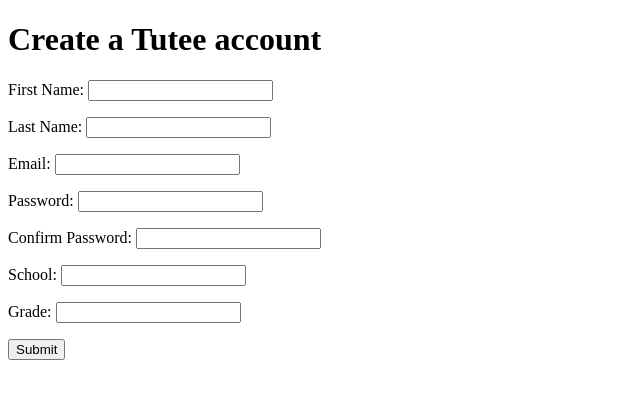
After one commit to IsaacGluck/Tutee, a Flask app: template templates/register_tutee.html in a window 1280 px wide. The commit adds this page. Shown: the top 399 px of the page, without its empty margins (0-640 px from the left). Run offline with Flask 2, Linux system fonts and the light colour scheme; the template is opened without the code that fills it, so the values that code supplies are empty; parts of the project's set-up code (start-up, migrations or seed data) failed here and were passed over.

Commit message:
Created separat register pages for tutors and tutees

```diff
--- a/app.py
+++ b/app.py
@@ -11,33 +11,36 @@ db = conn['users']
 def index():
 	return render_template("base.html")
 
-def create_account(email, password, first_name, last_name):
-	new_user = {
-		'email': email,
-		'password': password,
-		'first_name': first_name,
-		'last_name': last_name,
-	}
-	return db.accounts.insert(new_user)
+def create_account(user_type, account):
+	if user_type == "tutor":
+		return db.tutors.insert(account)
+	return db.tutees.insert(account)
 
-@app.route("/register", methods=["GET", "POST"])
-def register():
+@app.route("/register/<user_type>", methods=["GET", "POST"])
+def register(user_type):
+	base_url = "register_" + user_type + ".html"
 	if request.method == "GET":
-		return render_template("register.html")
+		return render_template(base_url)
 	else:
-		first_name = request.form["first_name"]
-		last_name = request.form["last_name"]
-		email = request.form["email"]
-		password = request.form["password"]
+		account = {}
+		account['first_name'] = request.form["first_name"]
+		account['last_name'] = request.form["last_name"]
+		account['email'] = request.form["email"]
+		account['password'] = request.form["password"]
 		confirm_password = request.form["confirm_password"]
+		account['school'] = request.form["school"]
+		account['grade'] = request.form["grade"]
+		if user_type == "tutor":
+			account['courses'] = request.form["courses"]
+			account['subjects'] = request.form["subjects"]
 		if request.form['b'] == "Submit":
-			if password == confirm_password:
-				create_account(email, password, first_name, last_name)
-				flash("You have succesfully created an account")
+			if account['password'] == confirm_password:
+				create_account(user_type, account)
+				flash(user_type + ": You have succesfully created an account")
 				return render_template("base.html")
 			else:
 				flash("Passwords do not match")
-				return render_template("register.html")
+				return render_template(base_url)
 
 if __name__ == "__main__":
 	app.debug = True
--- a/templates/base.html
+++ b/templates/base.html
@@ -7,7 +7,9 @@
     {% endfor %}
   {% endif %}
 {% endwith %}
+{% block head %}
 <title>Tutor/Tutee</title>
+{% endblock %}
 {% block body %}
 	Hello!
 {% endblock %}
--- a/templates/register.html
+++ b/templates/register.html
@@ -1,22 +1,25 @@
 {% extends "base.html" %}
+
 {% block body %}
-	<h1> Create an account </h1>
-	<form method="POST">
-		First Name:<br>
-		<input type="text" name="first_name">
-		<br>
-		Last Name:<br>
-		<input type="text" name="last_name">
-		<br>
-		Email:<br>
-		<input type="text" name="email">
-		<br>
-		Password:<br>
-		<input type="password" name="password">
-		<br>
-		Confirm Password:<br>
-		<input type="password" name="confirm_password">
-		<br>
-		<button type="submit" name="b" value="Submit">Submit</button>
+	{% block header %}{% endblock %}
+	<form method="POST" id="info">
+		<p>First Name: <input type="text" name="first_name"></p>
+
+		<p>Last Name: <input type="text" name="last_name"></p>
+
+		<p>Email: <input type="text" name="email"></p>
+
+		<p>Password: <input type="password" name="password"></p>
+
+		<p>Confirm Password: <input type="password" name="confirm_password"></p>
+
+		<p>School: <input type="text" name="school"></p>
+
+		<p>Grade: <input type="numn" name="grade"></p>
+
+		{% block info %}{% endblock %}
+
+		<p><button type="submit" name="b" value="Submit">Submit</button></p>
+
 	</form>
 {% endblock %}
--- /dev/null
+++ b/templates/register_tutee.html
@@ -0,0 +1,5 @@
+{% extends "register.html" %}
+
+{% block header %}
+<h1> Create a Tutee account </h1>
+{% endblock %}
```
Also changed, not shown: templates/register_tutor.html (added, +20 -0 lines).
